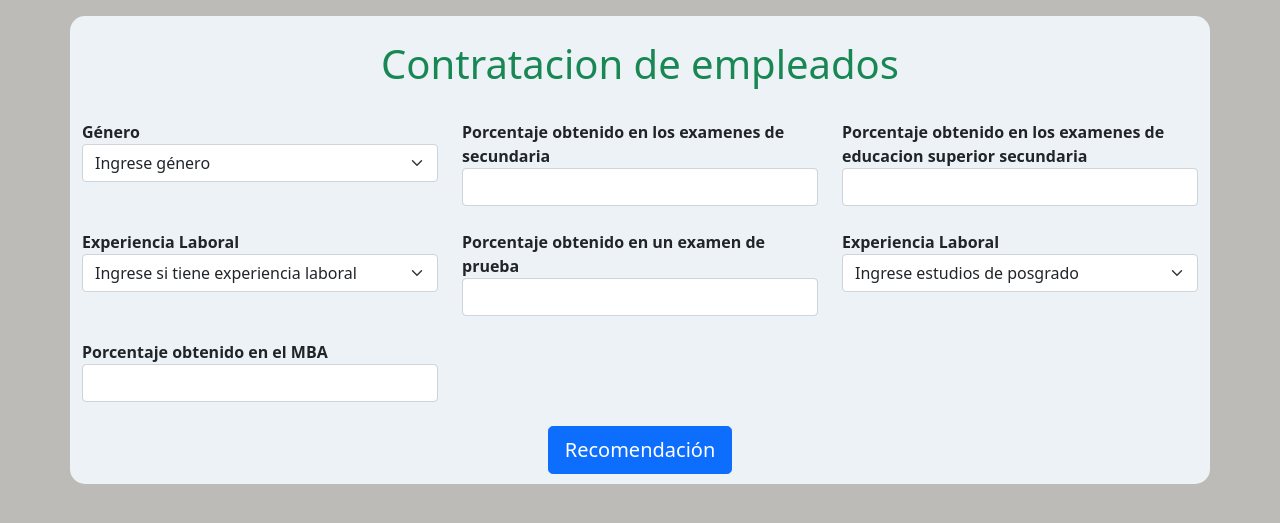
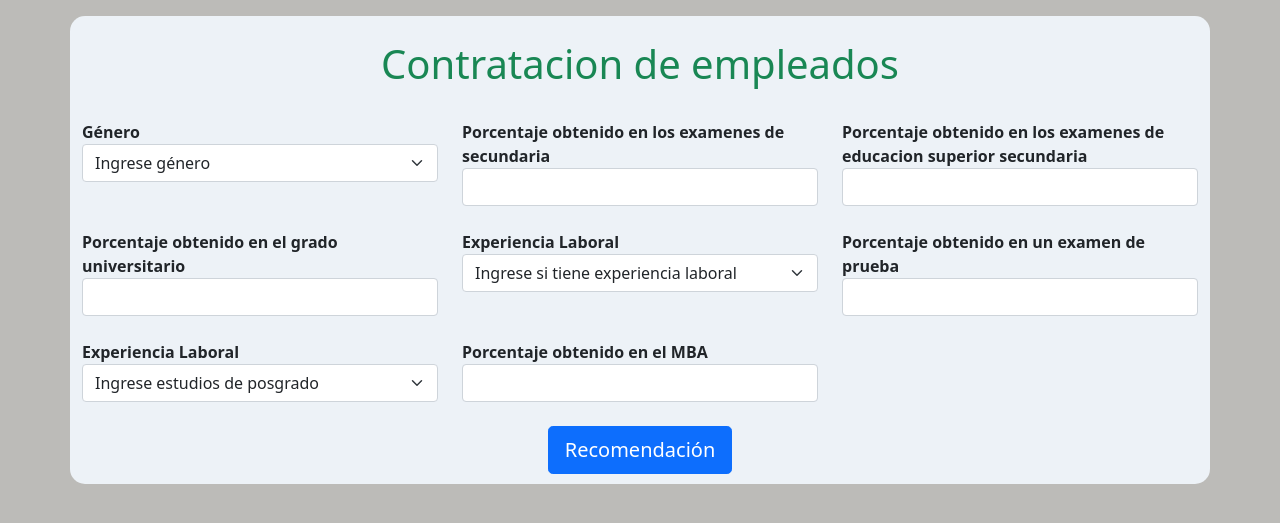
Before and after one commit to JoseGarayar/prediction_hiring, a Flask app: page / in a window 1280 px wide. Shown: the top 523 px of the page. Run offline with Flask 3, Linux system fonts and the light colour scheme; parts of the project's set-up code (start-up, migrations or seed data) failed here and were passed over.

Commit message:
fix in flask file and index html, added notebook

```diff
--- a/app.py
+++ b/app.py
@@ -6,14 +6,6 @@ model = pickle.load(open('pickle_files/model.pkl','rb'))
 
 # crear flask
 app = Flask(__name__)
-
-def prediction(gender, ssc_p, hsc_p, degree_p, workex, etest_p, specialisation, mba_p):
-    gender = 0 if "F" else 0
-    workex = 1 if "Yes" else 0
-    specialisation = 0 if "Mkt&Fin" else 1
-    data = [[gender, ssc_p, hsc_p, degree_p, workex, etest_p, specialisation, mba_p]]
-    prediction = model.predict(data)
-    return prediction
 
 @app.route('/')
 def index():
@@ -30,6 +22,14 @@ def predict():
     specialisation = request.form['specialisation']
     mba_p = request.form['mba_p']
 
+    def prediction(gender, ssc_p, hsc_p, degree_p, workex, etest_p, specialisation, mba_p):
+        gender = 0 if "F" else 0
+        workex = 1 if "Yes" else 0
+        specialisation = 0 if "Mkt&Fin" else 1
+        data = [[gender, ssc_p, hsc_p, degree_p, workex, etest_p, specialisation, mba_p]]
+        prediction = model.predict(data)
+        return prediction
+
     prediction = prediction(gender, ssc_p, hsc_p, degree_p, workex, etest_p, specialisation,mba_p)
 
     if prediction[0] == 1:
--- a/templates/index.html
+++ b/templates/index.html
@@ -58,6 +58,10 @@
 			</div>
 		</div>
 		<div class="row mt-4">
+            <div class="col-md-4">
+				<label for="degree_p">Porcentaje obtenido en el grado universitario</label>
+				<input type="number" id="degree_p" name="degree_p" class="form-control" min="0" max="100" required>
+			</div>
 			<div class="col-md-4">
 				<label for="workex">Experiencia Laboral</label>
                 <select name="workex" id="workex" class="form-select" required>
@@ -70,6 +74,8 @@
 				<label for="etest_p">Porcentaje obtenido en un examen de prueba</label>
 				<input type="number" id="etest_p" name="etest_p" class="form-control" min="0" max="100" required>
 			</div>
+		</div>
+        <div class="row mt-4">
             <div class="col-md-4">
 				<label for="specialisation">Experiencia Laboral</label>
                 <select name="specialisation" id="specialisation" class="form-select" required>
@@ -78,11 +84,9 @@
 					<option value="Mkt&Fin">Mkt&Fin</option>
 				</select>
 			</div>
-		</div>
-        <div class="row mt-4">
             <div class="col-md-4">
 				<label for="mba_p">Porcentaje obtenido en el MBA</label>
-				<input type="number" id="mba_p" name="mba_p" class="form-control" min="0" max="100" required>
+				<input type="number" id="mba_p" name="mba_p" class="form-control" min="0" max="100" step="0.01" required>
 			</div>
         </div>
 		<div class="row mt-4">
```
Also changed, not shown: 1 other file.
